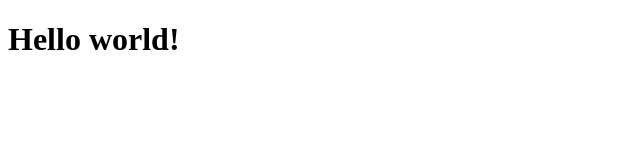
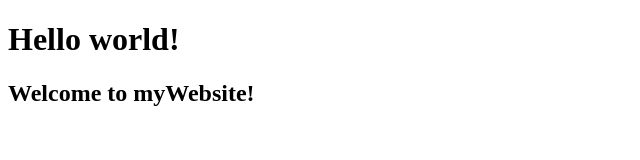
Before and after one commit to AUNG533/Git1, a plain HTML site: page index.html in a window 1280 px wide. Shown: the whole page, without its empty margins (0-640 px from the left). Drawn offline with Linux system fonts and the light colour scheme.

Commit message:
Added Welcome Message

```diff
--- a/index.html
+++ b/index.html
@@ -7,6 +7,7 @@
 
 <body>
     <h1> Hello world!</h1>
+    <h2>Welcome to myWebsite!</h2>
 </body>
 
 </html>
```
